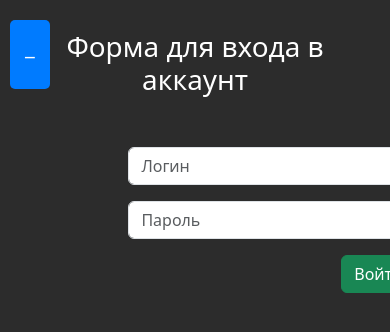
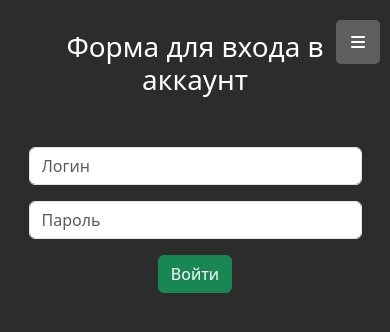
Before and after one commit to ComeOnGavrik/resume_gavrik, a Django app: page /users/login in a window 390 px wide; the page is wider, and only the part inside the window is pictured. Shown: the top 332 px of that part. Run offline with Django 5.2, Linux system fonts and the light colour scheme; data that the repository does not hold is empty.

Commit message:
Сделан пункт 6.1 (адаптивность Приветственного блока)

```diff
--- a/gavrik/main/templates/main/layout.html
+++ b/gavrik/main/templates/main/layout.html
@@ -14,6 +14,7 @@
     <link rel="stylesheet" href="{% static 'main/css/main.css' %}">
 </head>
 <body>
+<button id="toggleMenu"><i class="fa-solid fa-bars"></i></button>
 
 <div class="sidenav" >
     <img src="{% static 'main/img/logo_nike.png' %}" alt="logo">
@@ -34,7 +35,6 @@
 </div>
 
 <div class="main">
-    <button id="toggleMenu"><p>_</p></button>
     {% block content %}
     {% endblock %}
 </div>
--- a/gavrik/static/main/css/main.css
+++ b/gavrik/static/main/css/main.css
@@ -70,9 +70,11 @@ main .features p{max-width: 400px; margin: 20px auto}
 }
 
 form{
-    margin-left: 32%;
+
     width:500px;
     margin-top: 50px;
+    margin-left: auto;
+    margin-right: auto;
 }
 
 @media screen and (max-width: 960px) {
@@ -89,6 +91,10 @@ form{
     margin-left: 0px; /* Same as the width of the sidenav */
     font-size: 22px; /* Increased text to enable scrolling */
     padding: 0px 10px;
+    }
+
+    .form1{
+        width: 90%;
     }
 }
 @media screen and (max-width: 1270px) {
@@ -113,17 +119,19 @@ form{
 }
 
 #toggleMenu {
-    background-color: #007bff;
+    background-color: #5f5f5f;
     color: #fff;
     border: none;
     border-radius: 5px;
     padding: 10px 15px;
     cursor: pointer;
-    position: absolute;
+    position: fixed;
     top: 20px;
-    left: 10px;
+    right: 10px;
     z-index:2;
 }
 #toggleMenu:hover {
-    background-color: #0056b3;
+    background-color: #5f5f5f00;
+    border: 1px solid;
+    border-color: #d6d6d6;
 }
--- a/gavrik/users/templates/users/login.html
+++ b/gavrik/users/templates/users/login.html
@@ -5,7 +5,7 @@
 {% block content %}
 <div class="features">
   <h1>Форма для входа в аккаунт</h1>
-    <form  method="post">
+    <form class="form1" method="post">
         {% csrf_token %}
         {{ form.as_p }}
         <p><button class="btn btn-success" type="submit">Войти</button></p>
```
